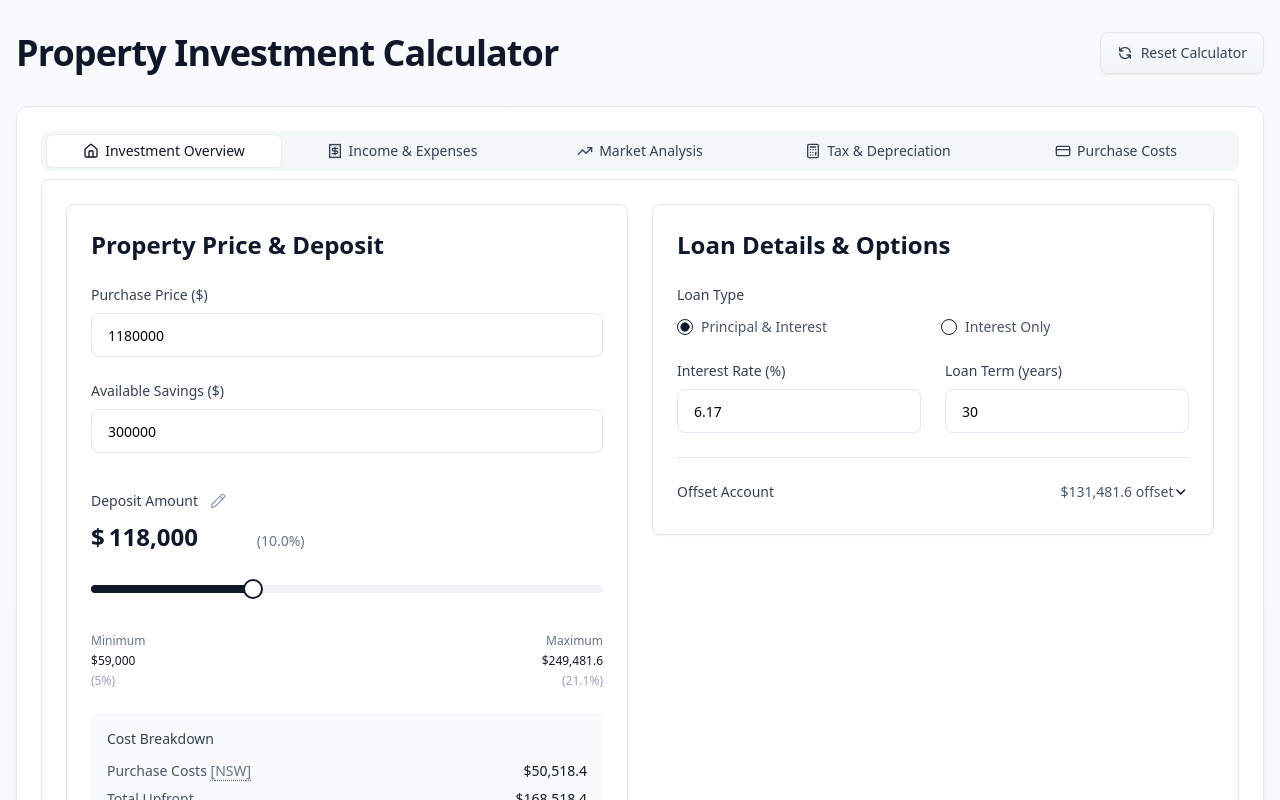
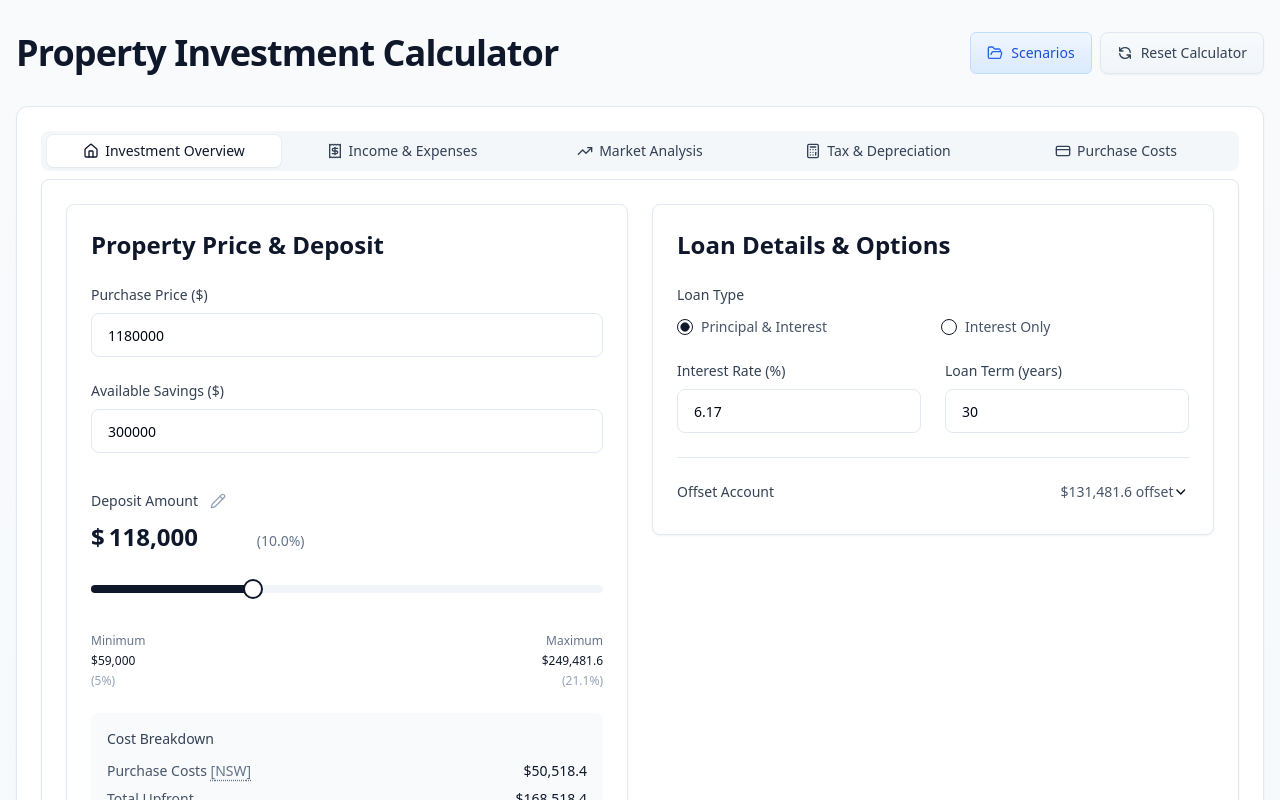
Before and after one commit to HaigAd/ipcalc, a React (Vite) app: page / in a window 1280 px wide. Shown: the top 800 px of the page. Built offline with nearby package versions, Linux system fonts and the light colour scheme.

Commit message:
Working scenario menu

```diff
--- a/src/components/calculator/PropertyCalculator.tsx
+++ b/src/components/calculator/PropertyCalculator.tsx
@@ -8,6 +8,7 @@ import { ComponentId } from './hooks/useComponentOrder';
 import { useCallback } from 'react';
 import { CombinedMetrics } from './components/CombinedMetrics';
 import { TaxImplications } from './components/TaxImplications';
+import { ScenariosMenu } from './components/ScenariosMenu/index';
 
 export function PropertyCalculator() {
   const {
@@ -22,7 +23,17 @@ export function PropertyCalculator() {
     purchaseCosts,
     calculationResults,
     resetToDefaults,
-    setState
+    setState,
+    // Scenarios
+    scenarios,
+    activeScenarioId,
+    activeScenario,
+    hasChanges,
+    saveScenario,
+    updateScenario,
+    loadScenario,
+    deleteScenario,
+    updateScenarioName,
   } = useCalculatorState();
 
   const { components } = useComponentOrder();
@@ -73,6 +84,18 @@ export function PropertyCalculator() {
           <h1 className="text-4xl font-bold text-slate-900 tracking-tight">
             Property Investment Calculator
           </h1>
+          <div className="flex flex-wrap items-center gap-2 w-full sm:w-auto">
+            <ScenariosMenu
+              scenarios={scenarios}
+              activeScenarioId={activeScenarioId}
+              activeScenario={activeScenario}
+              hasChanges={hasChanges}
+              onSave={saveScenario}
+              onUpdate={updateScenario}
+              onLoad={loadScenario}
+              onDelete={deleteScenario}
+              onRename={updateScenarioName}
+            />
             <button
               onClick={resetToDefaults}
               className="inline-flex items-center gap-2 bg-gradient-to-b from-slate-50 to-slate-100 px-4 py-2.5 text-sm font-medium text-slate-700 border border-slate-200 rounded-lg shadow-sm hover:from-slate-100 hover:to-slate-200 focus:outline-none focus:ring-2 focus:ring-offset-2 focus:ring-slate-500 transition-colors duration-200"
@@ -92,6 +115,7 @@ export function PropertyCalculator() {
               </svg>
               Reset Calculator
             </button>
+          </div>
         </div>
 
         <div className="bg-white rounded-xl shadow-sm border border-slate-200 p-6">
--- a/src/components/calculator/hooks/useCalculatorState.ts
+++ b/src/components/calculator/hooks/useCalculatorState.ts
@@ -5,6 +5,7 @@ import { usePropertyCalculator } from './usePropertyCalculator';
 import { useFinancialMetrics } from './useFinancialMetrics';
 import { usePurchaseCosts } from './usePurchaseCosts';
 import { useFormPersistence, getStoredState } from './useFormPersistence';
+import { useScenarios } from './useScenarios';
 
 export function useCalculatorState() {
   const storedState = getStoredState();
@@ -93,6 +94,17 @@ export function useCalculatorState() {
     updateCostStructure,
   });
 
+  const scenarios = useScenarios({
+    propertyDetails,
+    marketData,
+    costStructure,
+    state,
+    setPropertyDetails,
+    setMarketData,
+    updateCostStructure,
+    setState,
+  });
+
   return {
     propertyDetails,
     setPropertyDetails,
@@ -108,6 +120,7 @@ export function useCalculatorState() {
     calculationResults,
     resetToDefaults,
     state,
-    setState
+    setState,
+    ...scenarios
   };
 }
```
Lines whose indentation alone changed are shown as unchanged.
